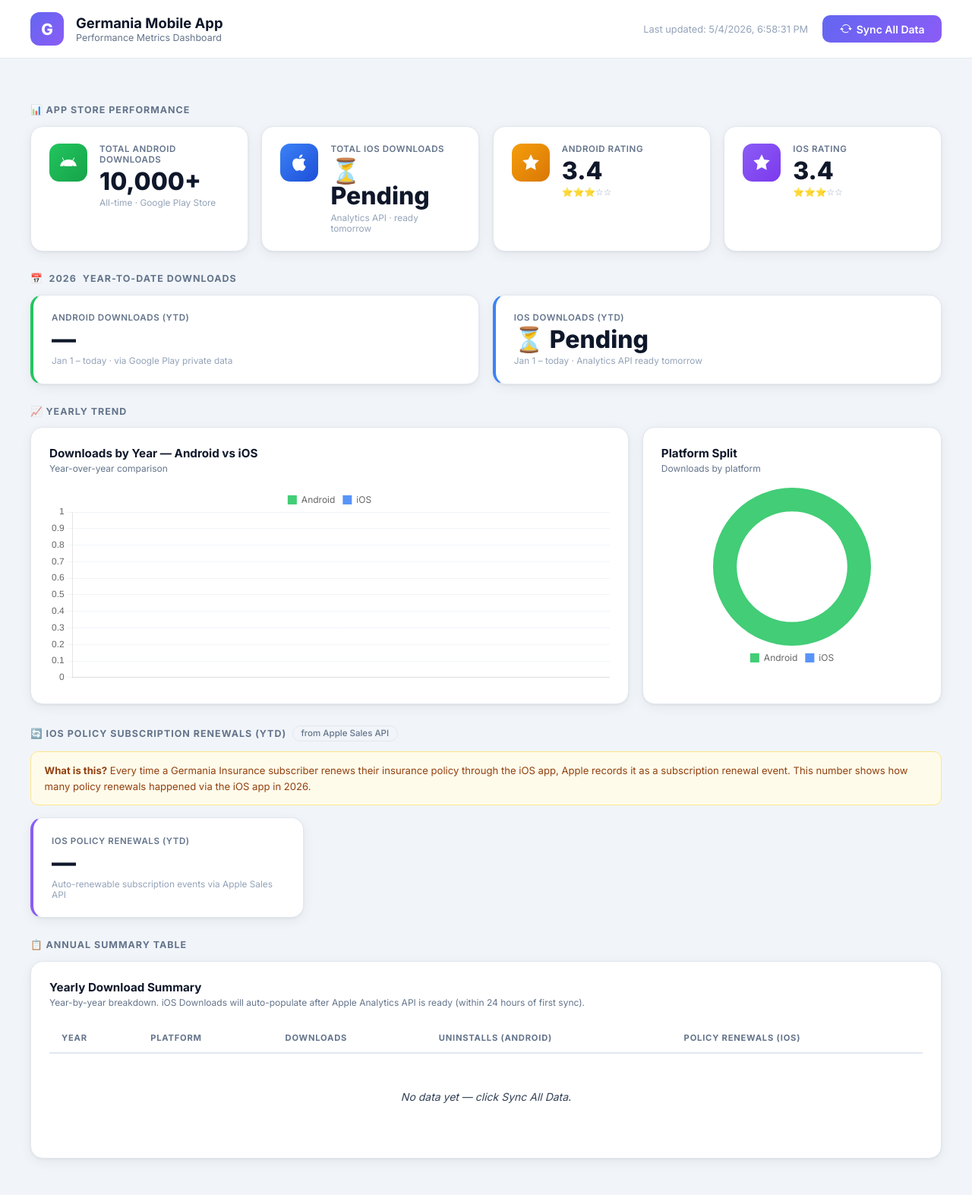
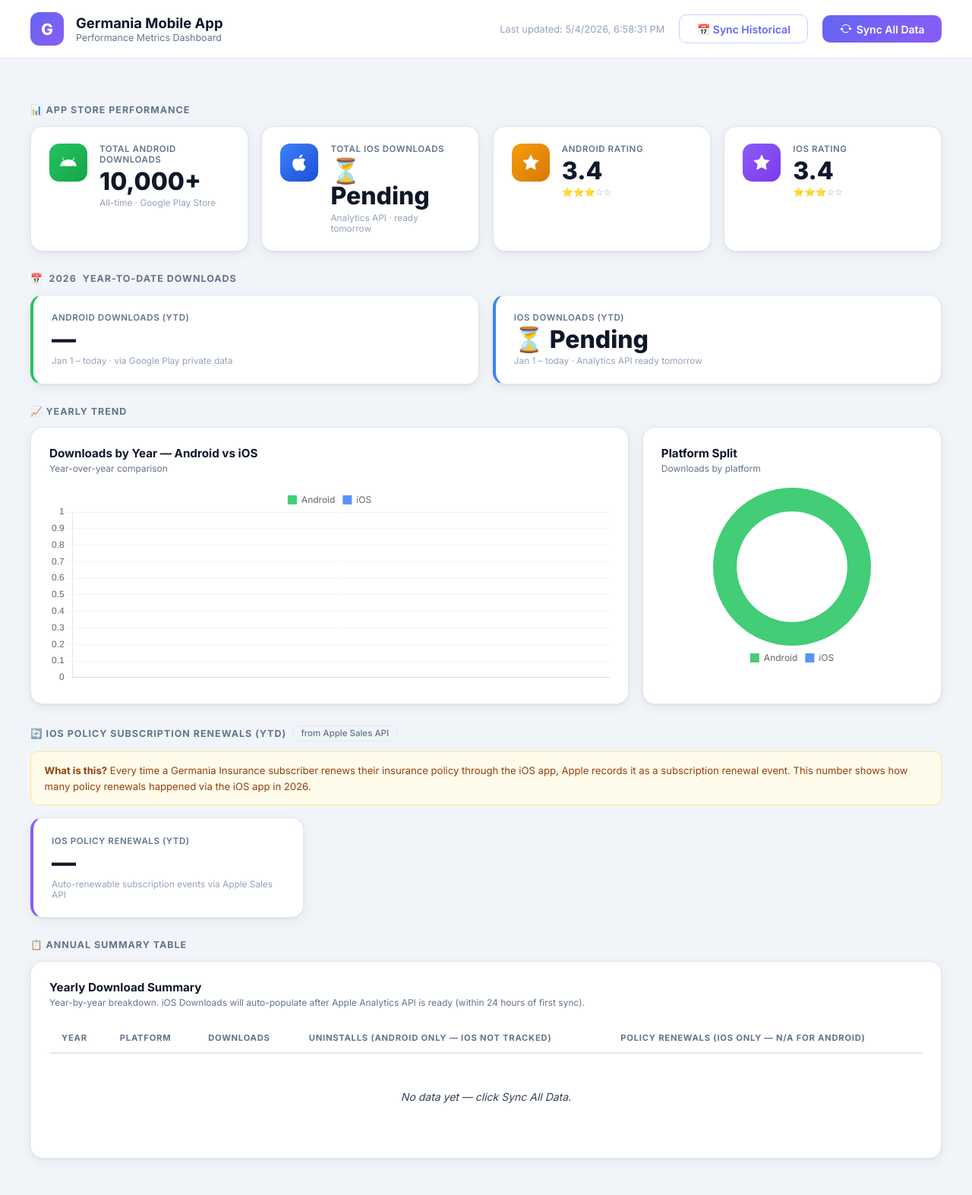
Before and after one commit to maheshbabuadapa/chikiu, a Flask app: page / in a window 1280 px wide. Shown: the whole page at 76% size. Run offline with Flask 3, Linux system fonts and the light colour scheme; data comes from the database, SQL or seed files in the repository; data that the repository does not hold is empty.

Commit message:
Add files via upload

```diff
--- a/templates/index.html
+++ b/templates/index.html
@@ -22,6 +22,9 @@
         </div>
         <div class="header-right">
             <span id="last-updated" class="last-updated">Last updated: —</span>
+            <button id="sync-hist-btn" class="btn-sync btn-sync-secondary" title="Pull 2020–2025 data from Google Play & Apple (takes ~2 min)">
+                📅 Sync Historical
+            </button>
             <button id="sync-all-btn" class="btn-sync">
                 <svg xmlns="http://www.w3.org/2000/svg" width="16" height="16" fill="currentColor" viewBox="0 0 16 16" style="margin-right:6px;vertical-align:-2px"><path d="M11.534 7h3.932a.25.25 0 0 1 .192.41l-1.966 2.36a.25.25 0 0 1-.384 0l-1.966-2.36a.25.25 0 0 1 .192-.41zm-11 2h3.932a.25.25 0 0 0 .192-.41L2.692 6.23a.25.25 0 0 0-.384 0L.342 8.59A.25.25 0 0 0 .534 9z"/><path fill-rule="evenodd" d="M8 3c-1.552 0-2.94.707-3.857 1.818a.5.5 0 1 1-.771-.636A6.002 6.002 0 0 1 13.917 7H12.9A5.002 5.002 0 0 0 8 3zM3.1 9a5.002 5.002 0 0 0 7.757 2.209l.746.746A6.002 6.002 0 0 1 2.083 9H3.1z"/></svg>
                 Sync All Data
@@ -148,8 +151,8 @@
                             <th>Year</th>
                             <th>Platform</th>
                             <th>Downloads</th>
-                            <th>Uninstalls (Android)</th>
-                            <th>Policy Renewals (iOS)</th>
+                            <th>Uninstalls <span class="col-note">(Android only — iOS not tracked)</span></th>
+                            <th>Policy Renewals <span class="col-note">(iOS only — N/A for Android)</span></th>
                         </tr>
                     </thead>
                     <tbody id="yearly-tbody">
```
